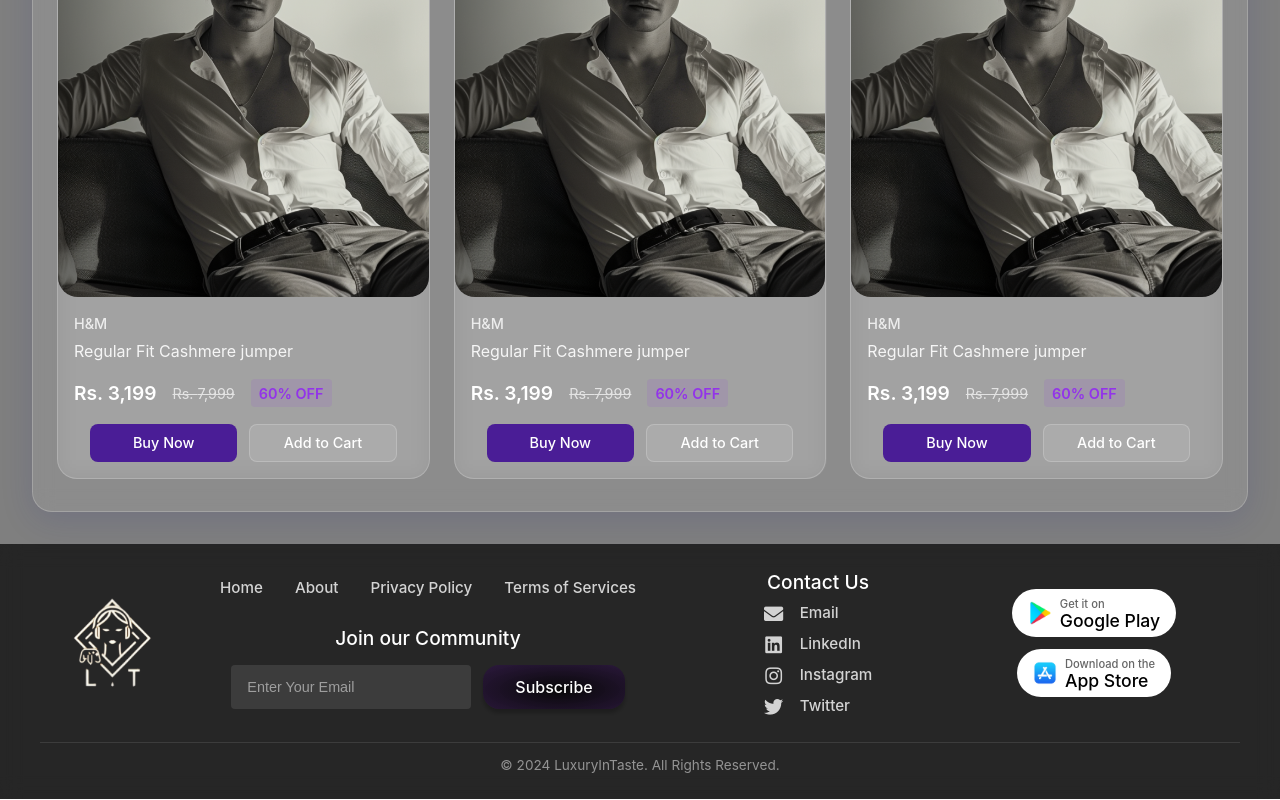
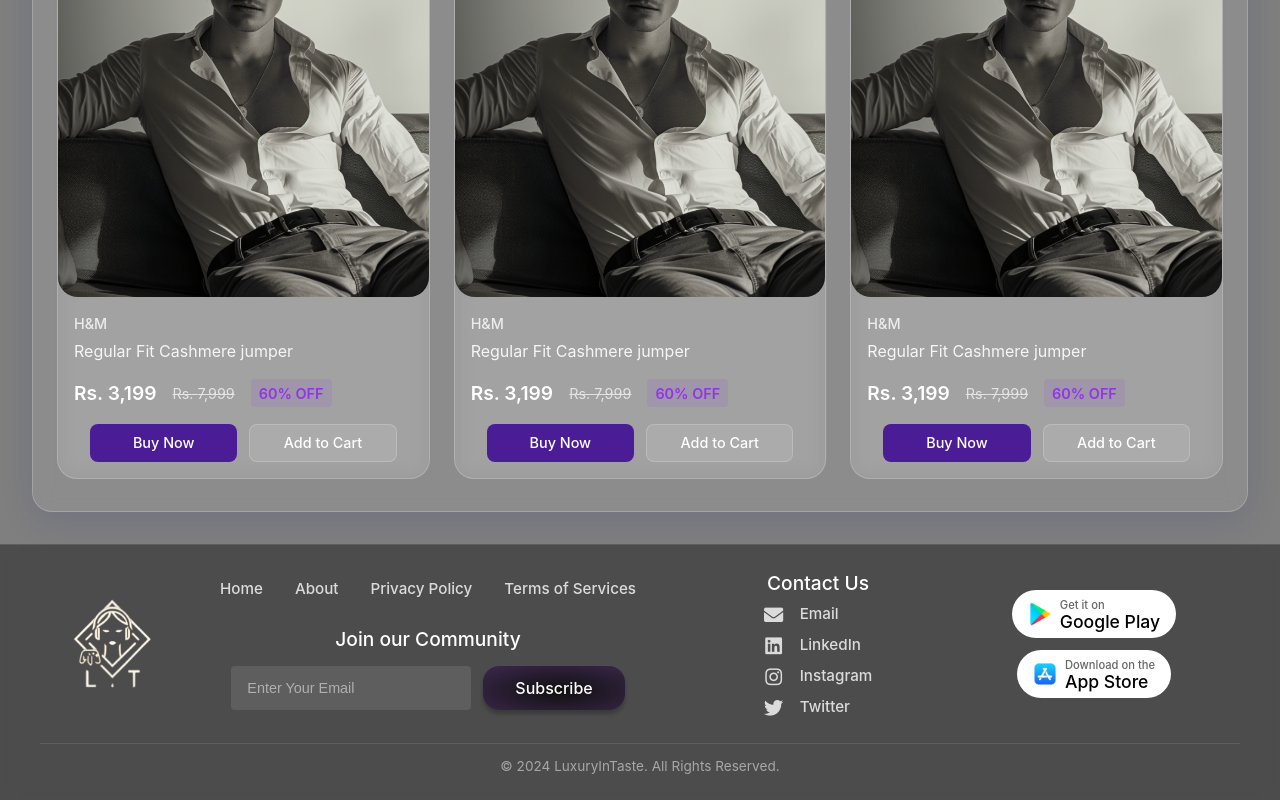
Before and after one commit to luxuryintaste-LIT/lit-ecommerce-backend, a React (Vite) app: page / in a window 1280 px wide. Shown: the part 1137-1937 px from the top of the page. Built offline with nearby package versions, Linux system fonts and the light colour scheme.

Commit message:
again fixed

```diff
--- a/src/styles/Footer.css
+++ b/src/styles/Footer.css
@@ -1,9 +1,11 @@
 .footer {
   width: 100%;
-  background: rgba(0, 0, 0, 0.7);
-  backdrop-filter: blur(10px);
+  background: rgba(0, 0, 0, 0.4);
+  backdrop-filter: blur(8px);
+  -webkit-backdrop-filter: blur(8px);
   padding: 1.5rem 0;
   color: #fff;
+  border-top: 1px solid rgba(255, 255, 255, 0.1);
 }
 
 .footer-content {
```
